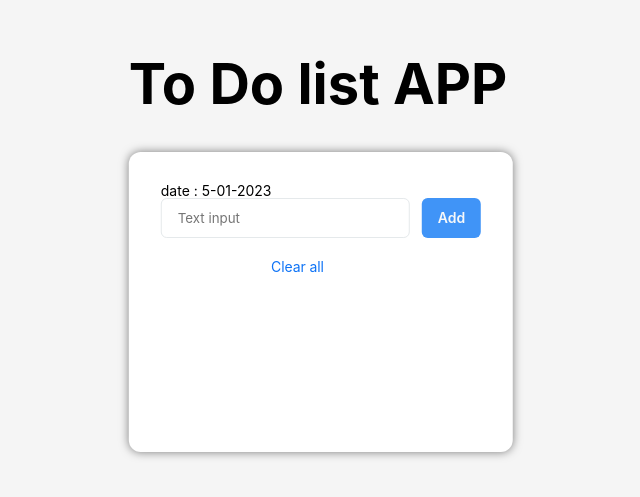
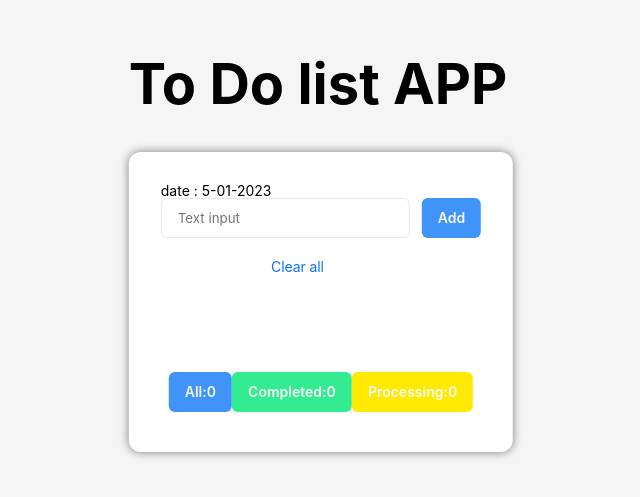
Before and after one commit to NurmatAbdullakh/react-todo-app, a React (Create React App) app: page / in a window 1280 px wide. Shown: the part 149-646 px from the top of the page, without its empty margins (319-959 px from the left). Built offline with nearby package versions, Linux system fonts and the light colour scheme.

Commit message:
memozation

```diff
--- a/package.json
+++ b/package.json
@@ -9,6 +9,7 @@
     "react": "^18.2.0",
     "react-dom": "^18.2.0",
     "react-scripts": "5.0.1",
+    "sass": "^1.57.1",
     "web-vitals": "^2.1.4"
   },
   "scripts": {
--- a/src/App.css
+++ b/src/App.css
@@ -87,6 +87,7 @@ h6 {
 }
 
 .wrapper {
+    position: relative;
     max-width: 456px;
     position: absolute;
     top: 50%;
@@ -119,24 +120,7 @@ h6 {
     padding: 0 16px;
 }
 
-.addButton {
-    min-height: 40px;
-    background: #4094F7;
-    border-radius: 6px;
-    font-weight: 600;
-    font-size: 14px;
-    line-height: 24px;
-    color: #F6F8F9;
-    display: flex;
-    align-items: center;
-    justify-content: center;
-    padding: 0 16px;
-}
 
-.addButton:active {
-    position: relative;
-    top: 2px;
-}
 
 .tasks {
     display: grid;
@@ -164,3 +148,12 @@ h6 {
     position: relative;
     top: 2px;
 }
+.typesBtn{
+    padding: 40px;
+    position: absolute;
+    width: 100%;
+    bottom: 0;
+    left: 0;
+    display: flex;
+    justify-content: space-between;
+}
--- a/src/App.jsx
+++ b/src/App.jsx
@@ -1,10 +1,13 @@
 import { useMemo, useState } from "react";
 import "./App.css";
+import Button from "./components/Button/Button";
 import Task from "./components/Task/Task";
 import Title from "./components/Title/Title";
 
 function App() {
   const [todoList, setTodoList] = useState([]);
+  const [type, setType] = useState("all");
+  const [value, setValue] = useState("");
 
   const addNewTaskToList = (newTask) => {
     setTodoList((prev) => {
@@ -21,6 +24,17 @@ function App() {
     [new Date().getDate()]
   );
 
+  const clearAll = () => {
+    setTodoList([]);
+  };
+  const changeStatus = (task) => {
+    setTodoList(
+      todoList.map((v) => (v.task === task ? { ...v, isDone: !v.isDone } : v))
+    );
+  };
+  const deleteByTask = (task) => {
+    setTodoList(todoList.filter((el) => el.task !== task));
+  };
   const formatTaskForValidate = (task) =>
     task.replaceAll(" ", "").toLowerCase();
 
@@ -32,41 +46,70 @@ function App() {
 
   const handleSubmit = (event) => {
     event.preventDefault();
-    const newTask = event.target.elements["task"].value;
-
-    if (isHasTaskInList(newTask)) {
+    if (isHasTaskInList(value)) {
       alert("already has exist task");
-    } else if (!newTask) {
+    } else if (!value) {
       alert("Please enter anything to field");
     } else {
-      addNewTaskToList(newTask);
-      event.target.elements["task"].value = "";
+      addNewTaskToList(value);
+      setValue("");
     }
   };
+  const filteredListByType = todoList.filter((el) => {
+    if (type === "all") {
+      return true;
+    } else if (type === "completed") {
+      return el.isDone;
+    } else if (type === "processing") {
+      return !el.isDone;
+    }
+  });
 
-  const TaskElems = todoList.map((item) => {
-    return <Task text={item.task} isDone={item.isDone} />;
-  });
+  const TaskElems = useMemo(
+    () =>
+      filteredListByType.map((item) => {
+        return (
+          <Task
+            handleDelete={deleteByTask}
+            handleDone={changeStatus}
+            text={item.task}
+            isDone={item.isDone}
+          />
+        );
+      }),
+    [todoList, type]
+  );
 
   return (
     <div className="wrapper">
-      {console.log("rendering")}
       <Title>To Do list APP</Title>
       <div className="block">
         <div>date : {today}</div>
         <form className="form" onSubmit={handleSubmit}>
           <input
-            name="task"
             type="text"
+            value={value}
+            onChange={(event) => setValue(event.target.value)}
             className="input"
             placeholder="Text input"
           />
-          <button type="submit" className="addButton">
-            Add
-          </button>
+          <Button type="all">Add</Button>
         </form>
         <ul className="tasks">{TaskElems}</ul>
-        <span className="clear">Clear all</span>
+        <span onClick={clearAll} className="clear">
+          Clear all
+        </span>
+        <div className="typesBtn">
+          <Button type="all" handleClick={() => setType("all")}>
+            All:{todoList.length}
+          </Button>
+          <Button type="completed" handleClick={() => setType("completed")}>
+            Completed:{todoList.filter((v) => v.isDone).length}
+          </Button>
+          <Button type="processing" handleClick={() => setType("processing")}>
+            Processing:{todoList.filter((v) => !v.isDone).length}
+          </Button>
+        </div>
       </div>
     </div>
   );
--- /dev/null
+++ b/src/components/Button/Button.jsx
@@ -0,0 +1,14 @@
+import { memo } from "react";
+import styles from "./Button.module.scss";
+
+const Button = ({ children, handleClick, type }) => {
+  const buttonClass = `${styles.addButton} ${styles[type]}`;
+
+  return (
+    <button onClick={handleClick} type="submit" className={buttonClass}>
+      {children}
+    </button>
+  );
+};
+
+export default memo(Button);
--- /dev/null
+++ b/src/components/Button/Button.module.scss
@@ -0,0 +1,30 @@
+.addButton {
+    min-height: 40px;
+
+    border-radius: 6px;
+    font-weight: 600;
+    font-size: 14px;
+    line-height: 24px;
+    color: #F6F8F9;
+    display: flex;
+    align-items: center;
+    justify-content: center;
+    padding: 0 16px;
+    &.completed {
+            background: #33eb91;
+        }
+
+        &.processing {
+            background: #ffea00;
+        }
+
+        &.all {
+            background: #4094F7;
+        }
+}
+
+
+.addButton:active {
+    position: relative;
+    top: 2px;
+}
--- a/src/components/Task/Task.jsx
+++ b/src/components/Task/Task.jsx
@@ -1,15 +1,19 @@
 import { DeleteIcon, PenIcon } from "../../images/icons";
 import styles from "./Task.module.css";
 
-function Task({ text, isDone }) {
+function Task({ text, isDone, handleDelete, handleDone }) {
   const textClass = isDone ? ` ${styles.text} ${styles.done}` : styles.text;
 
   return (
     <li className={styles.item}>
       <span className={textClass}>{text}</span>
       <div className={styles.buttons}>
-        <PenIcon />
-        <DeleteIcon />
+        <div onClick={() => handleDone(text)}>
+          <PenIcon />
+        </div>
+        <div onClick={() => handleDelete(text)}>
+          <DeleteIcon />
+        </div>
       </div>
     </li>
   );
```
Also changed, not shown: 1 other file (tests, documents, lock files or other folders).
